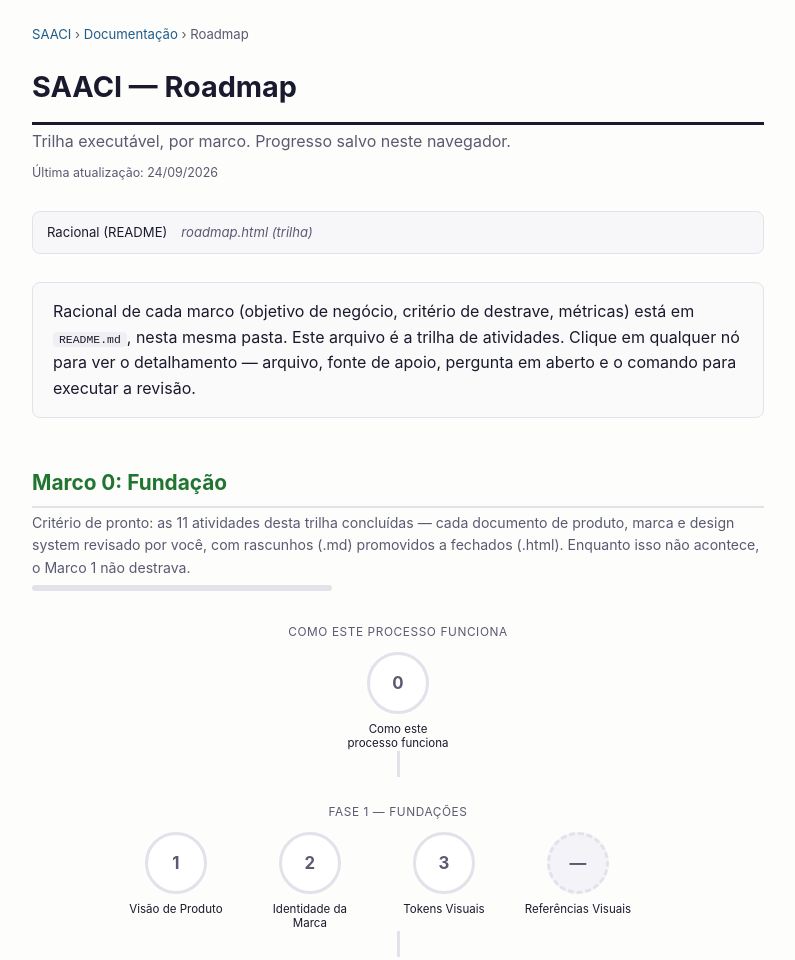
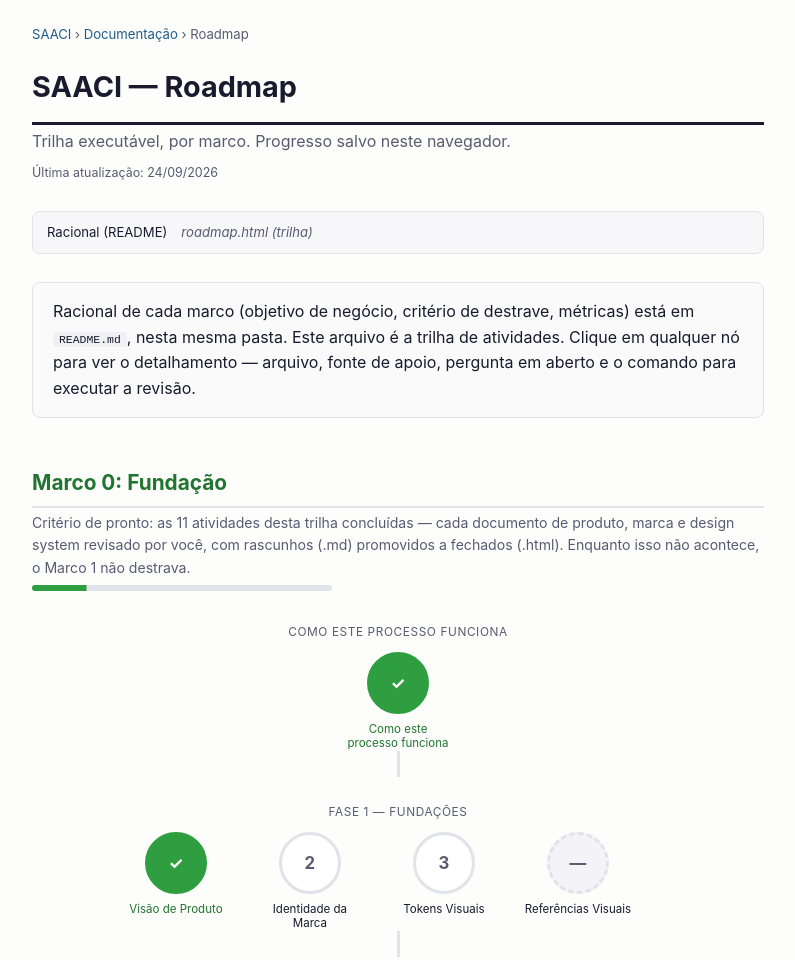
Before and after one commit to JardelBrasiliano/SAACI-produto, a website: page documentacao/roadmap/roadmap.html in a window 1280 px wide. Shown: the top 960 px of the page, without its empty margins (242-1037 px from the left). Drawn offline with Linux system fonts and the light colour scheme.

Commit message:
docs: marca Fase 1 e intro como concluídas no roadmap
Fixa no arquivo que "Como funciona" e "Visão de Produto" já foram revisados, em vez de depender do localStorage de cada navegador.
Assim qualquer pessoa que abrir a trilha vê o progresso real, não só quem clicou em "concluído" na própria máquina.

```diff
--- a/documentacao/roadmap/roadmap.html
+++ b/documentacao/roadmap/roadmap.html
@@ -122,8 +122,9 @@ marco aqui sem adicionar lá é inconsistência a ser pega por <code>/saaci-cons
 <script>
 (function(){
   var STORAGE_KEY = 'saaci-roadmap-marco0';
-  var done = {};
-  try { done = JSON.parse(localStorage.getItem(STORAGE_KEY) || '{}'); } catch (e) { done = {}; }
+  var DONE_ESTATICO = { 0: true, 1: true };
+  var done = Object.assign({}, DONE_ESTATICO);
+  try { done = Object.assign(done, JSON.parse(localStorage.getItem(STORAGE_KEY) || '{}')); } catch (e) {}
   function salvar() { try { localStorage.setItem(STORAGE_KEY, JSON.stringify(done)); } catch (e) {} }
 
   var GOOGLE_DRIVE_NOTA = 'Arquivo mantido no Google Drive do mantenedor, fora deste repositório.';
```
